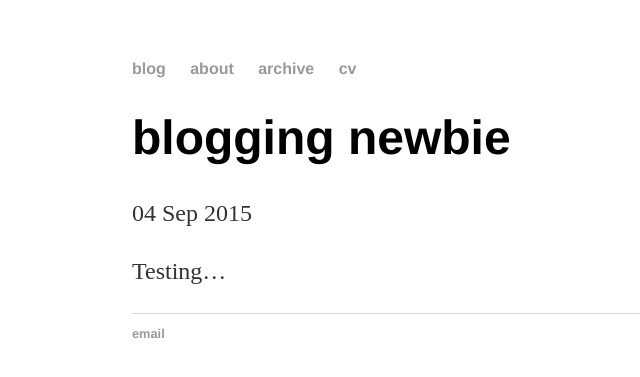
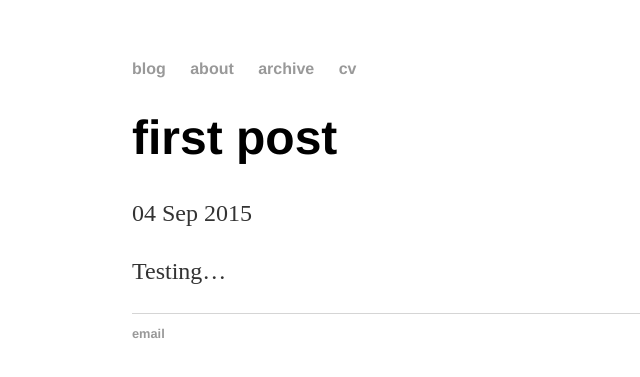
Before and after one commit to dostap/dostap, a Jekyll site: the page built from _posts/2015-09-04-first-post.md, in a window 1280 px wide. Shown: the top 377 px of the page, without its empty margins (60-700 px from the left). Built offline with Jekyll 4.4.1, drawn with Linux system fonts in a browser that asks for light colours.

Commit message:
Update 2015-09-04-first-post.md

```diff
--- a/_posts/2015-09-04-first-post.md
+++ b/_posts/2015-09-04-first-post.md
@@ -1,7 +1,8 @@
 ---
 layout: post
-title: blogging newbie
+title: first post
 comments: true
+date: 2015-09-04
 ---
 
 Testing...
```
